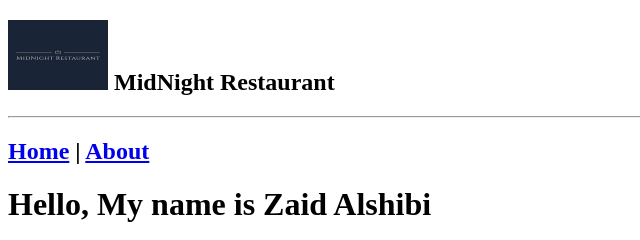
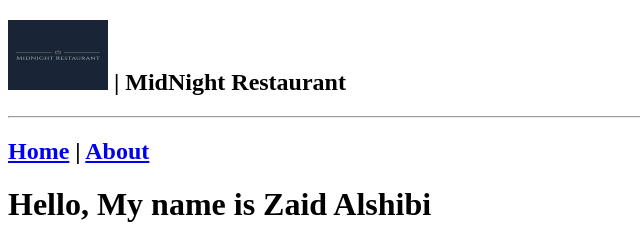
Before and after one commit to zaidalshibi/my-restaurant, a plain HTML site: page about.html in a window 1280 px wide. Shown: the top 240 px of the page, 0-640 px from the left. Drawn offline with Linux system fonts and the light colour scheme.

Commit message:
add code fixes #2

```diff
--- a/about.html
+++ b/about.html
@@ -12,7 +12,7 @@
             <table>
                 <tr>
                     <img src="./resources/logo.jpg" alt="logo" width="100" height="70">
-                    MidNight Restaurant
+                    | MidNight Restaurant
                 </tr>
             </table>
         </h2>
```
Also changed, not shown: index.html (+1 -1 lines).
